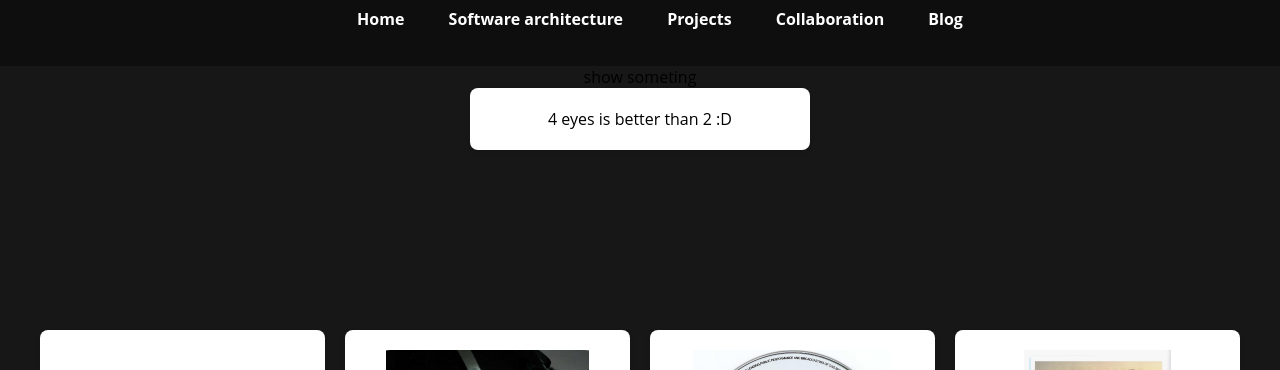
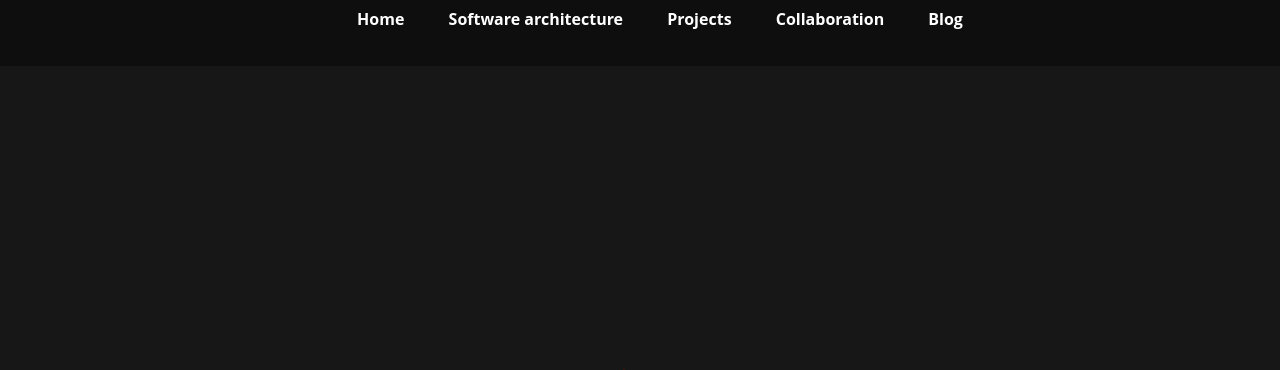
Before and after one commit to bukakage/Landing-Page, a plain HTML site: page contact.html in a window 1280 px wide. Shown: the part 109-479 px from the top of the page. Drawn offline with Linux system fonts and the light colour scheme.

Commit message:
comment main section

```diff
--- a/contact.html
+++ b/contact.html
@@ -21,11 +21,11 @@
       </nav>
     </header>
 
-    <div class="cover-image">show someting</div>
-    <div class="card">4 eyes is better than 2 :D</div>
+    <!-- <div class="cover-image">show someting</div>
+    <div class="card">4 eyes is better than 2 :D</div> -->
 
 
-    <main class="main-content">
+    <!-- <main class="main-content">
       <div class="card">
         <img src="images/cash.webp" alt="Project 1" />
         <p>
@@ -59,7 +59,7 @@
           make own blogging system
         </p>
       </div>
-    </main>
+    </main> -->
 
     <div class="magic-effect">
       <h1>
```
